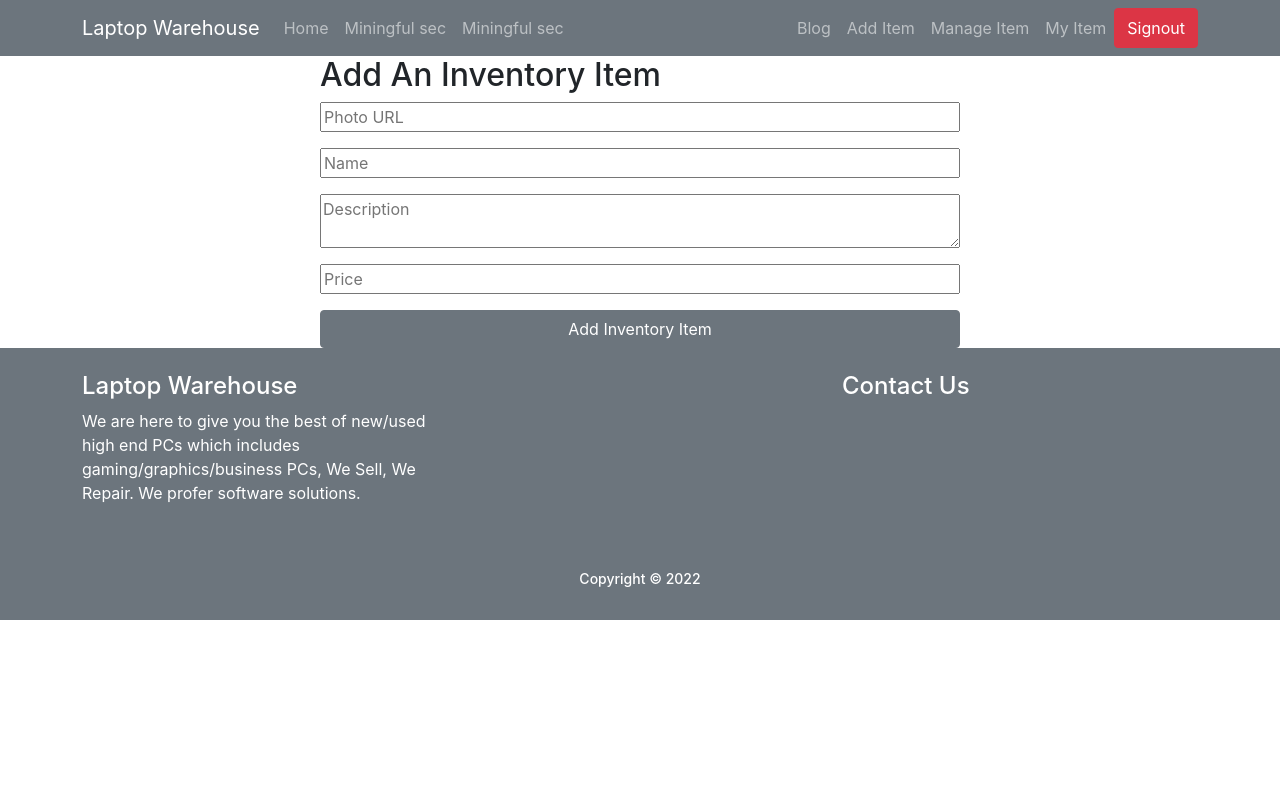
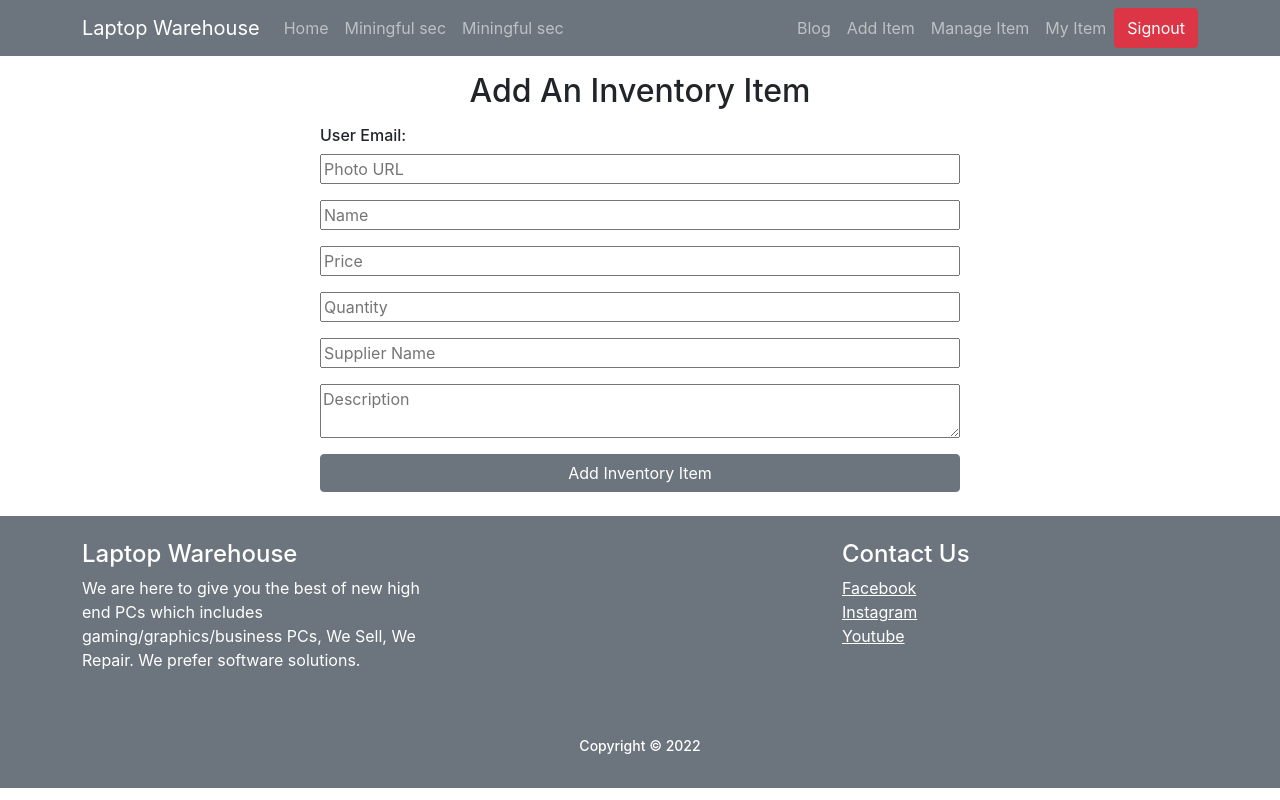
Before and after one commit to abdullahalomar/warehouse-management-client-side, a React (Create React App) app: page /addinventory in a window 1280 px wide. Built offline with nearby package versions, Linux system fonts and the light colour scheme; no server answers; sample sign-in values are in the browser's storage.

Commit message:
data added to database successfully

```diff
--- a/package.json
+++ b/package.json
@@ -9,6 +9,7 @@
     "@testing-library/jest-dom": "^5.16.4",
     "@testing-library/react": "^13.2.0",
     "@testing-library/user-event": "^13.5.0",
+    "axios": "^0.27.2",
     "bootstrap": "^5.1.3",
     "firebase": "^9.8.1",
     "node-sass": "^7.0.1",
--- a/src/Pages/AddInventory/AddInventory.js
+++ b/src/Pages/AddInventory/AddInventory.js
@@ -1,3 +1,4 @@
+import userEvent from '@testing-library/user-event';
 import React from 'react';
 import { useForm } from "react-hook-form";
 
@@ -6,10 +7,11 @@ const AddInventory = () => {
 
     const onSubmit = data => {
         console.log(data);
+
         const url = `http://localhost:5000/inventoryItem`;
         fetch(url, {
             method: 'POST',
-            Headers: {
+            headers: {
                 'content-type': 'application/json'
             },
             body: JSON.stringify(data)
@@ -22,13 +24,17 @@ const AddInventory = () => {
 
     return (
         <div className='w-50 mx-auto'>
-            <h2>Add An Inventory Item</h2>
+            <h2 className='text-center mt-3 mb-3'>Add An Inventory Item</h2>
+            <h6>User Email: { }</h6>
     <form className='d-flex flex-column' onSubmit={handleSubmit(onSubmit)}>
-     <input className='mb-3' placeholder='Photo URL' type="text" {...register("picture")} />
-      <input className='mb-3' placeholder='Name' {...register("name", { required: true, maxLength: 20 })} />
-      <textarea className='mb-3' placeholder='Description' {...register("short_desc")} />
-      <input className='mb-3' placeholder='Price' type="number" {...register("price")} />
-      <input className='btn btn-secondary' type="submit" value='Add Inventory Item' />
+        <input className='mb-3' placeholder='Photo URL' type="text" {...register("picture")} />
+        <input className='mb-3' placeholder='Name' {...register("name", { required: true, maxLength: 20 })} />
+        <input className='mb-3' placeholder='Price' type="number" {...register("price")} />
+        <input className='mb-3' placeholder='Quantity' type="number" {...register("quantity")} />
+        <input className='mb-3' placeholder='Supplier Name' {...register("supplier_name", { required: true, maxLength: 20 })} />
+        <textarea className='mb-3' placeholder='Description' {...register("short_desc")} />
+
+        <input className='btn btn-secondary' type="submit" value='Add Inventory Item' />
     </form>
         </div>
     );
--- a/src/Pages/Home/Home/Inventory/Inventory.js
+++ b/src/Pages/Home/Home/Inventory/Inventory.js
@@ -1,9 +1,5 @@
 import React from 'react';
 import { useNavigate } from 'react-router-dom';
-
-
-
-
 
 const Inventory = (props) => {
     const { _id, name, price, picture, short_desc, quantity, supplier_name } = props.inventory;
--- a/src/Pages/MyItem/MyItem.js
+++ b/src/Pages/MyItem/MyItem.js
@@ -1,9 +1,28 @@
-import React from 'react';
+import axios from 'axios';
+import React, { useEffect, useState } from 'react';
+import { useAuthState } from 'react-firebase-hooks/auth';
+import auth from '../../firebase.init';
 
 const MyItem = () => {
+    const [user] = useAuthState(auth);
+    const [myitems, setMyItems] = useState([]);
+    console.log(user?.email);
+
+    useEffect(() => {
+        const getMyItems = async () => {
+            const email = user?.email;
+            const url = `http://localhost:5000/inventoryItem?email=${email}`;
+            const { data } = await axios.get(url);
+            setMyItems(data);
+        };
+
+        getMyItems();
+
+    }, [user]);
+
     return (
         <div>
-            <h2>This is my item page</h2>
+            <h2 className='text-center my-4'>This is my item page { myitems.length}</h2>
         </div>
     );
 };
--- a/src/Pages/Shared/Footer/Footer.js
+++ b/src/Pages/Shared/Footer/Footer.js
@@ -1,25 +1,32 @@
 import React from 'react';
+import { Link } from 'react-router-dom';
 import './Footer.css';
 
 const Footer = () => {
     const today = new Date();
     const year = today.getFullYear();
     return (
-        <div className='bg-secondary py-4 text-white'>
+        <div className='bg-secondary py-4 text-white mt-4'>
             <div className='container'>
             <div class="row">
                <div class="col">
                     <h4>Laptop Warehouse</h4>
-                    <p>We are here to give you the best of new/used high end PCs which includes gaming/graphics/business PCs, We Sell, We Repair. We profer software solutions.</p>
+                    <p>We are here to give you the best of new high end PCs which includes gaming/graphics/business PCs, We Sell, We Repair. We prefer software solutions.</p>
+                </div>
+
+                    <div class="col"></div>
+
+               <div class="col">
+                        <h4>Contact Us</h4>
+                        <Link className='text-white' to='#'>Facebook</Link>
+                        <br />
+                        <Link className='text-white' to='#'>Instagram</Link>
+                        <br />
+                        <Link className='text-white' to='#'>Youtube</Link>
                </div>
-            <div class="col">
+              </div>
+            </div>
 
-               </div>
-            <div class="col">
-      <h4>Contact Us</h4>
-               </div>
-            </div>
-            </div>
             <div className='text-center mt-5'>
             <h6 className='copyight'><small>Copyright © { year}</small></h6>
         </div>
--- a/src/Pages/Shared/Header/Header.js
+++ b/src/Pages/Shared/Header/Header.js
@@ -7,6 +7,7 @@ import auth from '../../../firebase.init';
 
 const Header = () => {
   const [user] = useAuthState(auth);
+
   const handleSignout = () => {
     signOut(auth);
   }
@@ -39,6 +40,7 @@ const Header = () => {
                 user ?
 
                   <button onClick={handleSignout} className='btn btn-danger'>Signout</button>
+
                   :
 
                   <Nav.Link as={Link} to="login">Login</Nav.Link>
```
Also changed, not shown: 1 other file (tests, documents, lock files or other folders).
